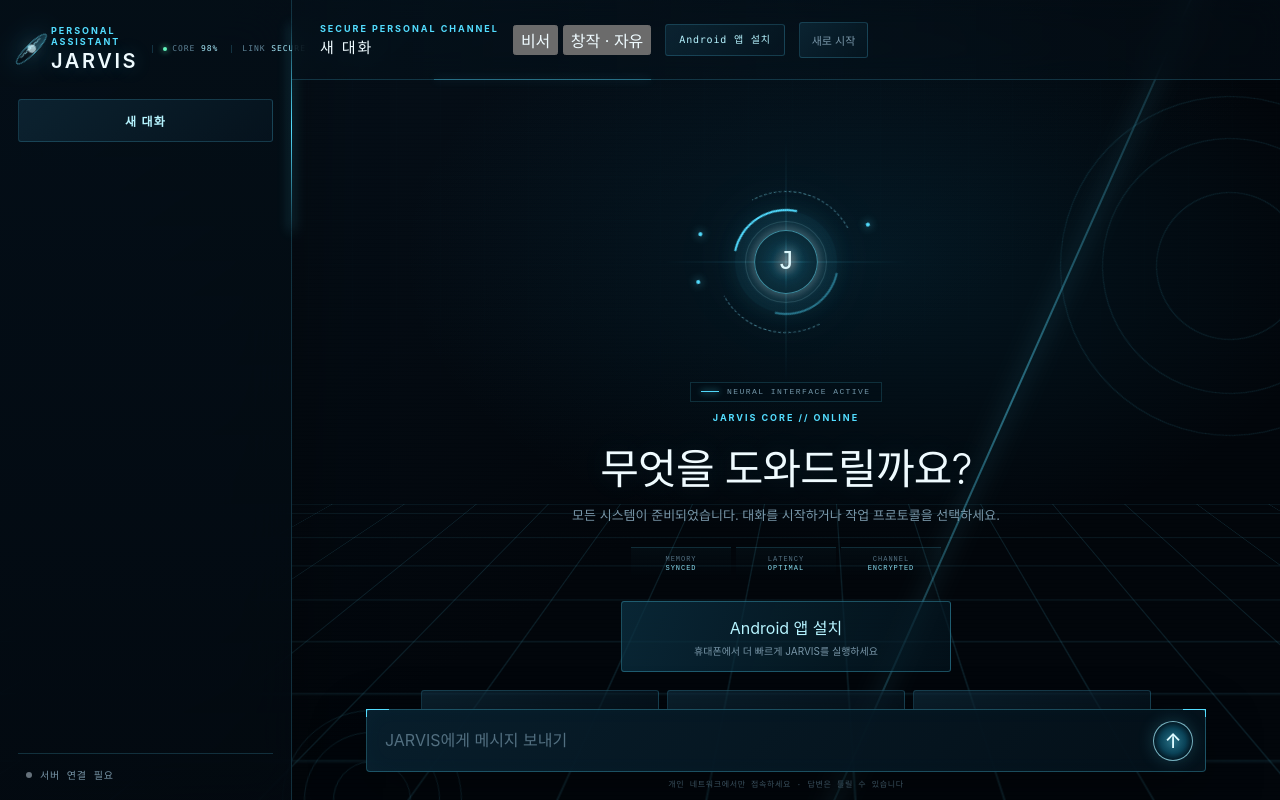
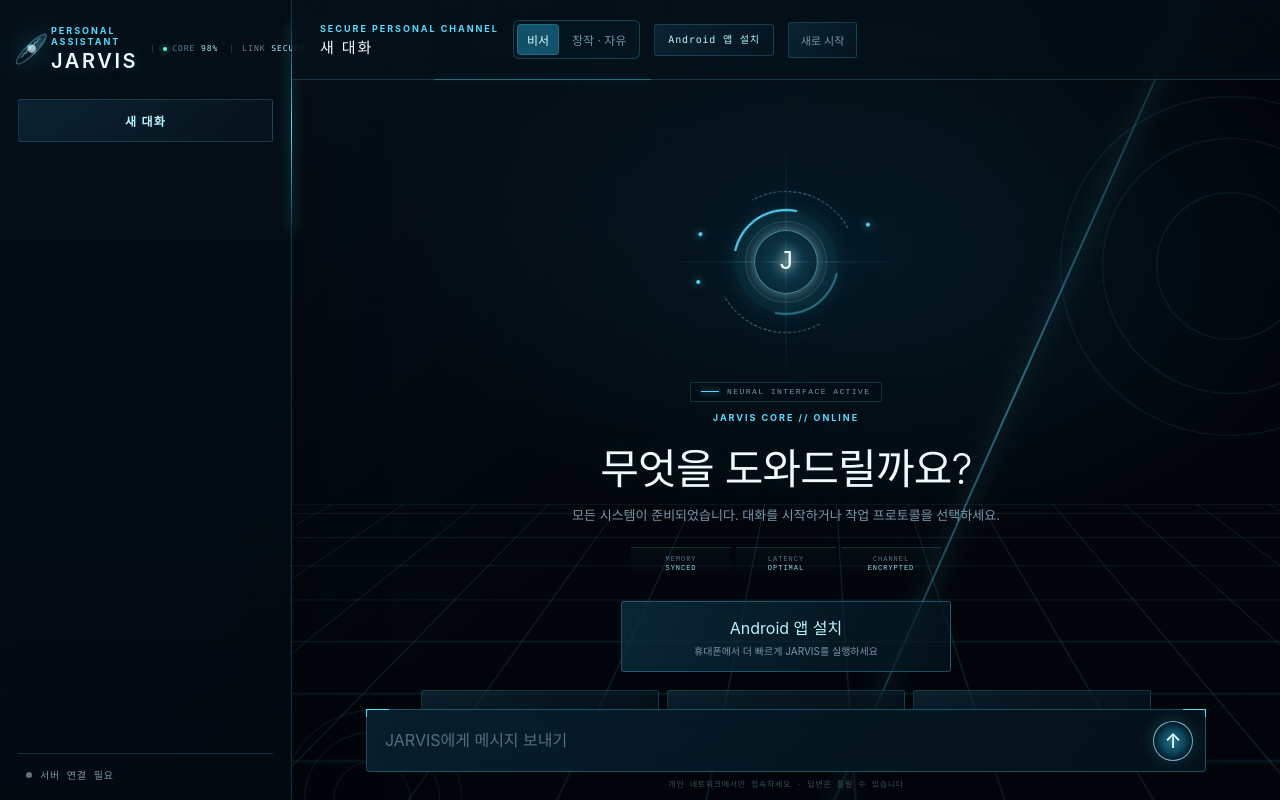
Before and after one commit to whdghks1/jarvis, a plain HTML site: page app/static/index.html in a window 1280 px wide. Drawn offline with Linux system fonts and the light colour scheme; no server answers.

Commit message:
Style chat mode switch

```diff
--- a/app/static/style.css
+++ b/app/static/style.css
@@ -182,3 +182,33 @@
 @media (prefers-reduced-motion: reduce) {
   *, *::before, *::after { scroll-behavior: auto !important; animation-duration: .01ms !important; animation-iteration-count: 1 !important; transition-duration: .01ms !important; }
 }
+
+
+/* Assistant / local creative mode selector */
+.mode-switch {
+  display: inline-flex;
+  gap: 3px;
+  padding: 3px;
+  border: 1px solid rgba(83, 221, 255, 0.22);
+  background: rgba(4, 22, 33, 0.82);
+  border-radius: 6px;
+}
+.mode-switch button {
+  border: 0;
+  border-radius: 4px;
+  padding: 7px 10px;
+  background: transparent;
+  color: #6f93a4;
+  font: inherit;
+  font-size: 12px;
+  cursor: pointer;
+}
+.mode-switch button.active {
+  color: #dffaff;
+  background: rgba(23, 106, 136, 0.72);
+  box-shadow: inset 0 0 0 1px rgba(83, 221, 255, 0.18);
+}
+@media (max-width: 760px) {
+  .mode-switch { order: 3; }
+  .mode-switch button { padding: 6px 8px; font-size: 11px; }
+}
```
